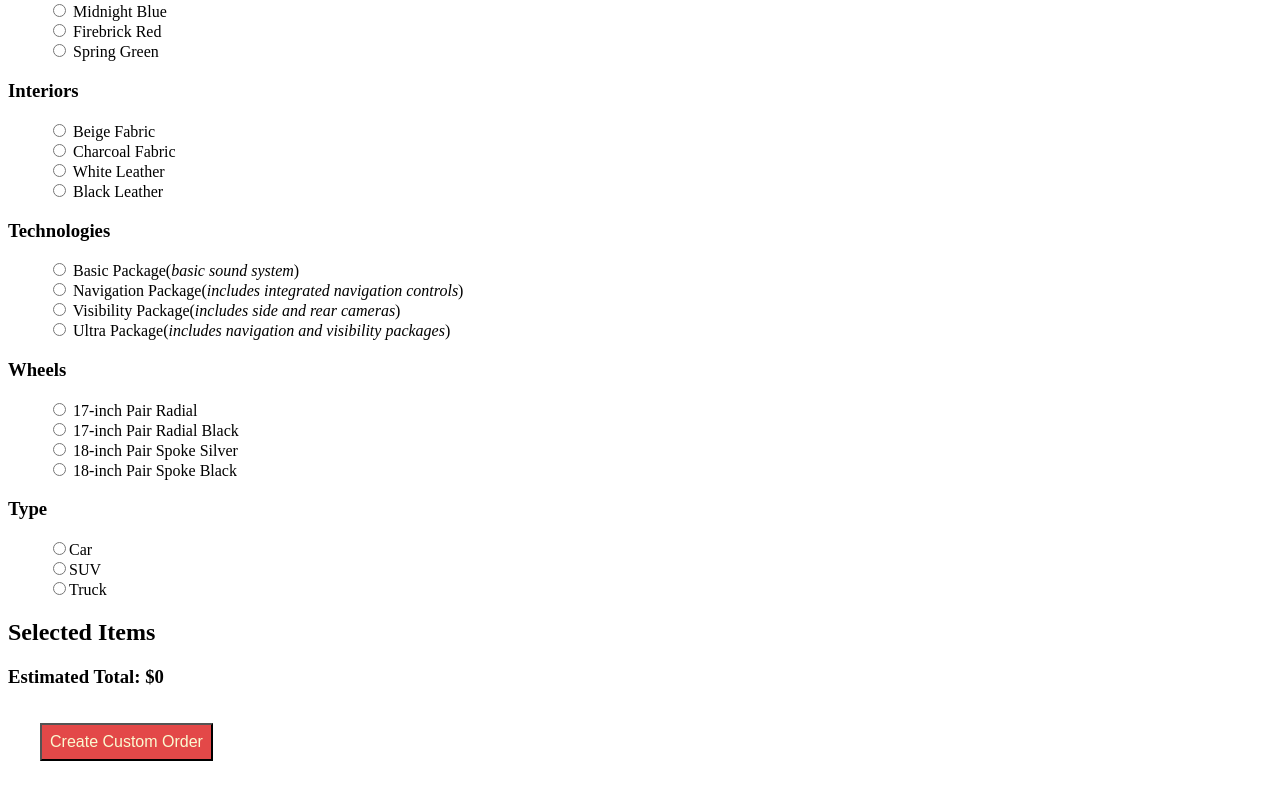
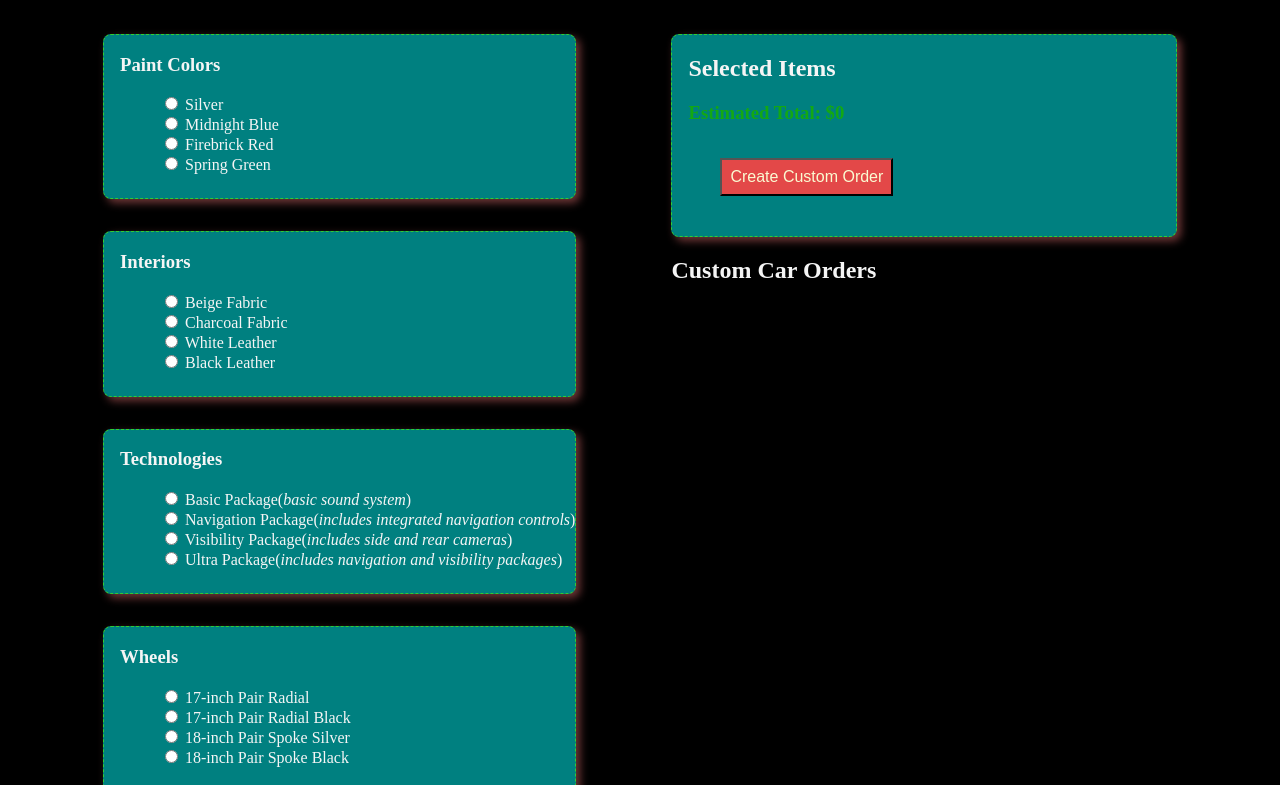
Before and after one commit to pulley871/Cars-R-Us, a plain HTML site: page index.html in a window 1280 px wide. Shown: the part 78-863 px from the top of the page. Drawn offline with Linux system fonts and the light colour scheme.

Commit message:
styled the website with some basic flex and colors

```diff
--- a/index.html
+++ b/index.html
@@ -8,6 +8,7 @@
     <link rel="stylesheet" href="./styles/main.css">
 </head>
 <body>
+    <header><h1>CARS-R-US</h1></header>
     <main id="mainContainer">
 
     </main>
--- a/scripts/main.js
+++ b/scripts/main.js
@@ -20,37 +20,41 @@ export const carsRUs = () =>{
 
     const mainHtml = `
 
-    <section id="paintColors">
+    <div class="orderDetailsContainer">
+        <section id="paintColors" class="selections">
             <h3>Paint Colors</h3>
             ${PaintColors()}
         </section>
-    <section id="interiors">
+        <section id="interiors" class="selections">
             <h3>Interiors</h3>
             ${Interiors()}
         </section>
-    <section id="technologys">
+        <section id="technologys" class="selections">
             <h3>Technologies</h3>
             ${Technologys()}
         </section>
-    <section id="wheels">
+        <section id="wheels" class="selections">
             <h3>Wheels</h3>
             ${Wheels()}
         </section>
-    <section>
+        <section class="selections">
             <h3>Type</h3>
             ${Type()}
         </section>
-    <article>
-        <section>
+
+    </div>
+    <article class="selectionsAndOrders">
+            <section class="selections live">
                 ${SelectionsDisplay()}
+                <button id="orderButton">Create Custom Order</button>
             </section>
-        <button id="orderButton">Create Custom Order</button>
-    </article>
 
             <article class="customOrders">
                 <h2>Custom Car Orders</h2>
                 ${Orders()}
             </article>
+    </article>
+
     `
     return mainHtml
 }
--- a/scripts/orderOptionsSelected.js
+++ b/scripts/orderOptionsSelected.js
@@ -38,6 +38,6 @@ export const SelectionsDisplay = () =>{
                 priceMultiplier = 2.25
                 break;
         }
-    htmlString += `<h3>Estimated Total: $${runningTotal * priceMultiplier}</h3>`
+    htmlString += `<h3 class="estimatedTotal">Estimated Total: $${runningTotal * priceMultiplier}</h3>`
     return htmlString
 }
--- a/styles/main.css
+++ b/styles/main.css
@@ -1,9 +1,16 @@
+body{
+    background-color: black;
+    color: whitesmoke;
+}
 ul{
     list-style: none;
 }
-.main{
+main{
     display: flex;
-    flex-direction: column;
+    justify-content: space-evenly;
+}
+.orderDetailsContainer{
+    height: 100vh;
 }
 #orderButton {
     margin: 1rem 0 2rem 2rem;
@@ -12,3 +19,20 @@ ul{
     color: lightgoldenrodyellow;
     font-size: 1rem;
 }
+.selections{
+    background-color: teal;
+    box-shadow: 0.25rem 0.25rem 0.5rem rgb(112, 55, 55);
+    border: 1px dashed limegreen;
+    border-radius: 0.5rem;
+    padding-left: 1em;
+    padding-bottom: .5em;
+    margin-top: 2em;
+    max-width: 40em;
+
+}
+.selectionsAndOrders{
+    flex-basis: 40%;
+}
+.estimatedTotal {
+    color: rgb(19, 168, 19);
+}
```
Lines whose indentation alone changed are shown as unchanged.
